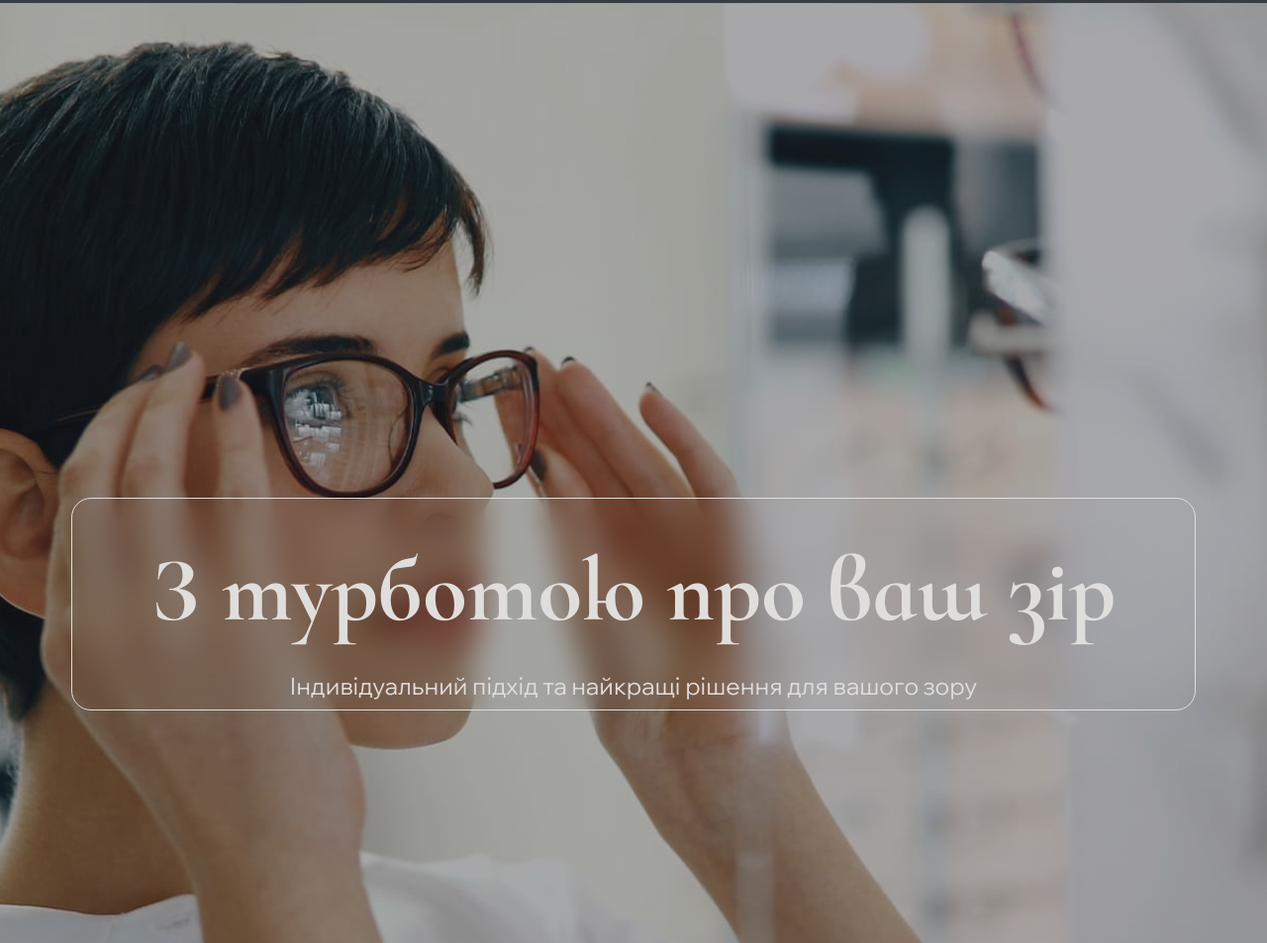
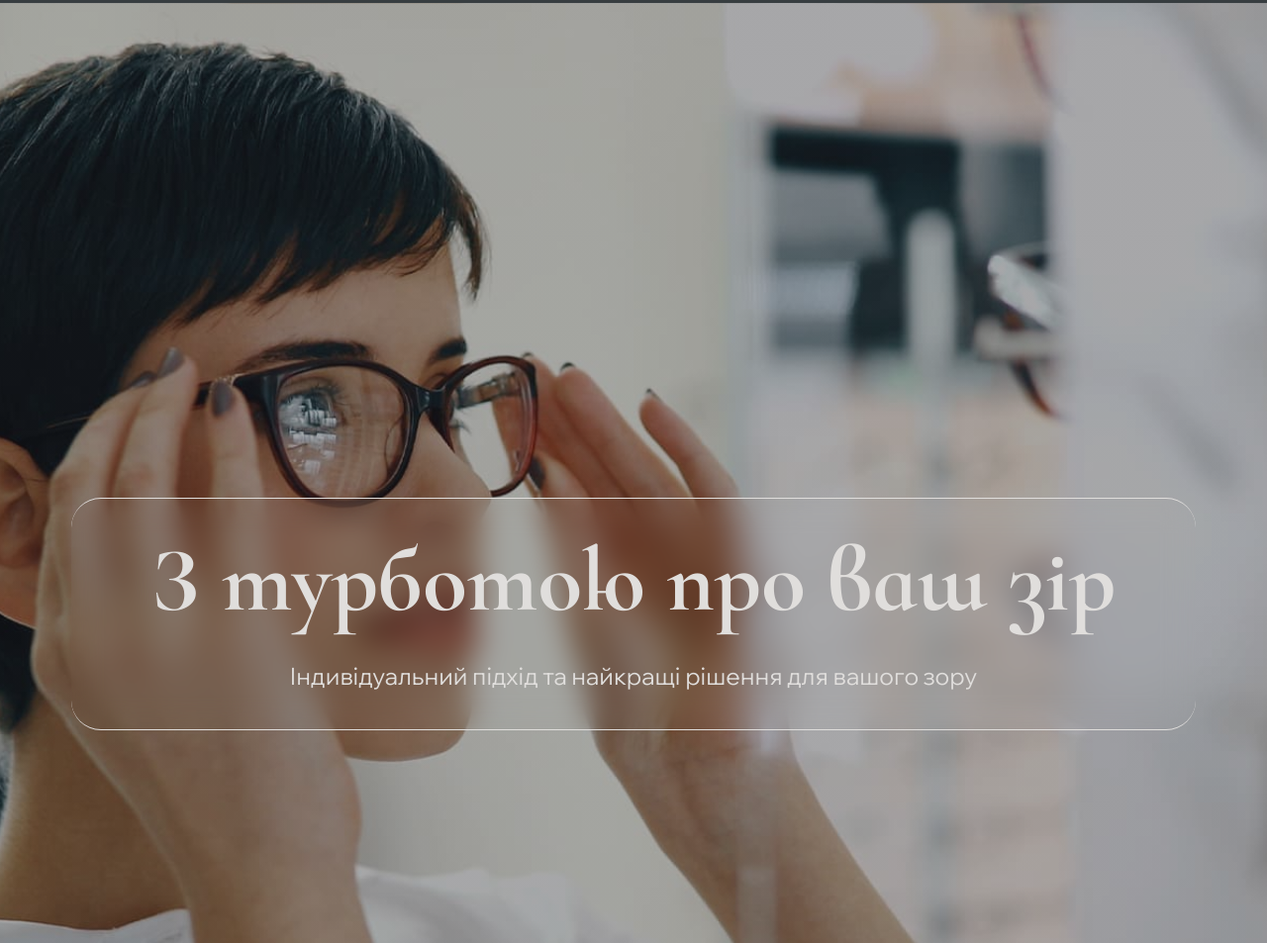
Before and after one commit to MishaHryvinskyi/optica-kosiv, a website built with Parcel: page src/index.html in a window 1280 px wide. Shown: the part 147-1100 px from the top of the page at 99% size. Built offline with nearby package versions, Linux system fonts and the light colour scheme; files whose address does not match are found by name.

```diff
--- a/src/sass/layout/_hero.scss
+++ b/src/sass/layout/_hero.scss
@@ -12,11 +12,12 @@
 }
 
 .hero__wrapper {
-    padding: 10px;
+    padding-bottom: 40px;
     background: transparent;
     backdrop-filter: blur(15px);
-    border: 1px var(--color-white) solid;
-    border-radius: 20px;
+    border-radius: 30px;
+    border-top: solid 1px var(--color-white);
+    border-bottom: solid 1px var(--color-white);
 }
 
 @media screen and (min-width:320px) {
```
